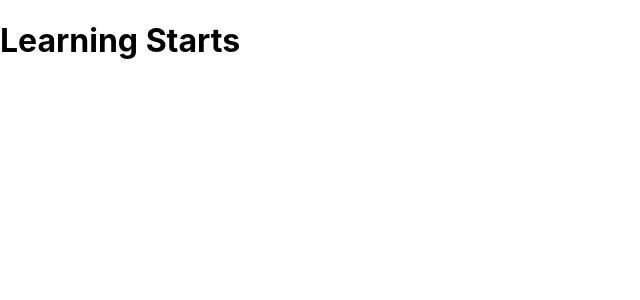
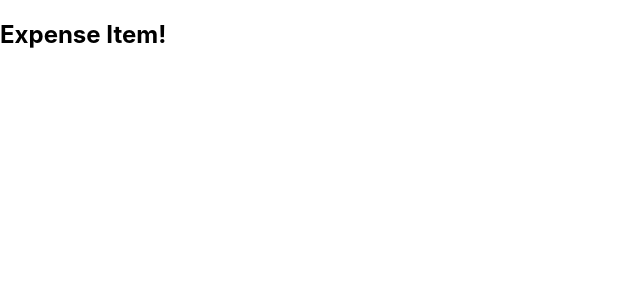
Before and after one commit to rakshan1996/React101, a React (Create React App) app in the folder budgettracker/: page / in a window 1280 px wide. Shown: the top 300 px of the page, without its empty margins (0-640 px from the left). Built offline with nearby package versions, Linux system fonts and the light colour scheme.

Commit message:
First Custom Component

```diff
--- a/budgettracker/src/App.js
+++ b/budgettracker/src/App.js
@@ -1,13 +1,9 @@
-
+import ExpenseItem from "./Components/ExpenseItem";
 
 function App() {
   return (
     <div className="App">
-     <header>
-      <h1>
-       Learning Starts
-      </h1>
-      </header>
+     <ExpenseItem></ExpenseItem>
     </div>
   );
 }
--- /dev/null
+++ b/budgettracker/src/Components/ExpenseItem.js
@@ -0,0 +1,9 @@
+
+
+function ExpenseItem(){
+    return (
+        <h2>Expense Item!</h2>
+    );
+}
+
+export default ExpenseItem;
```
